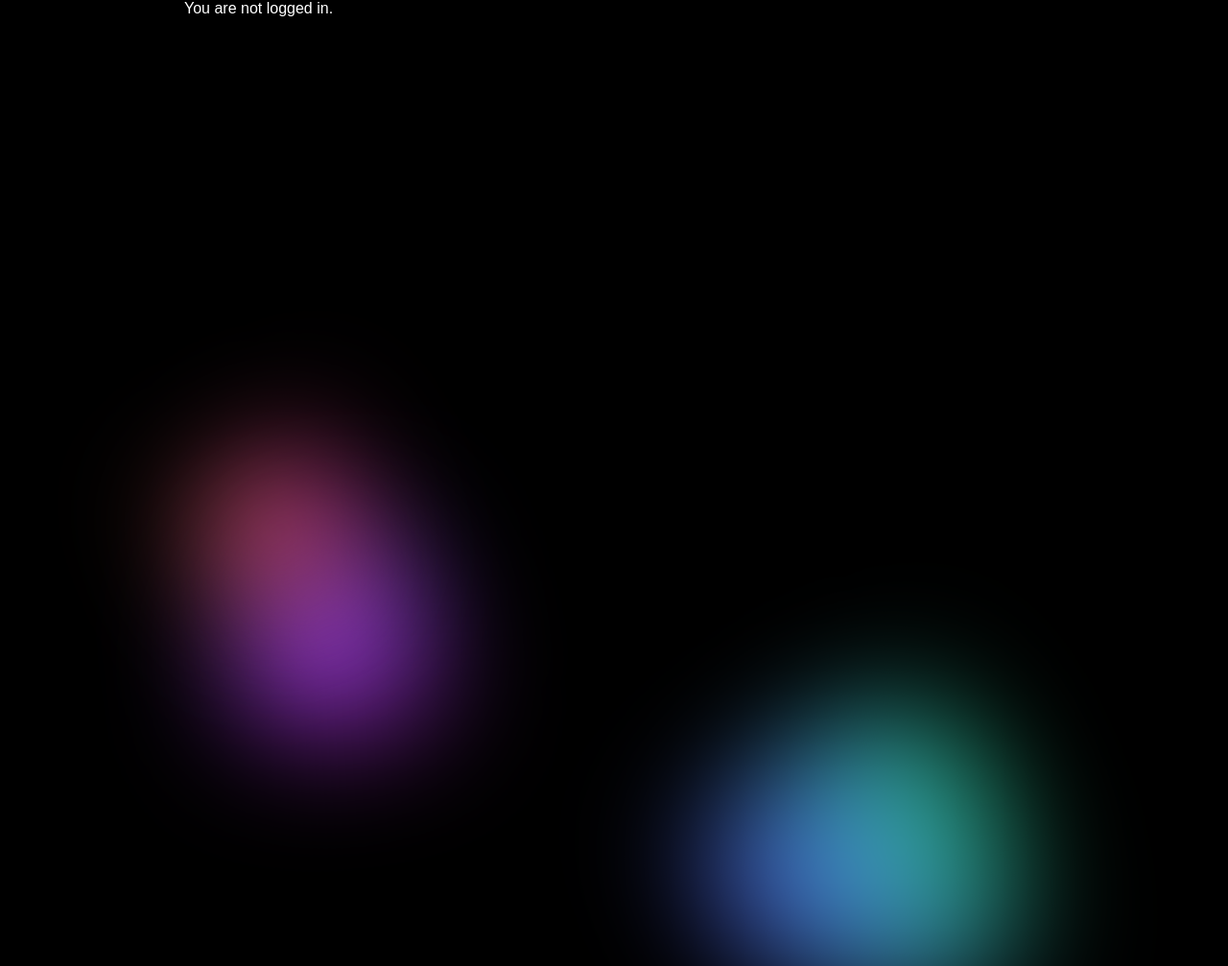
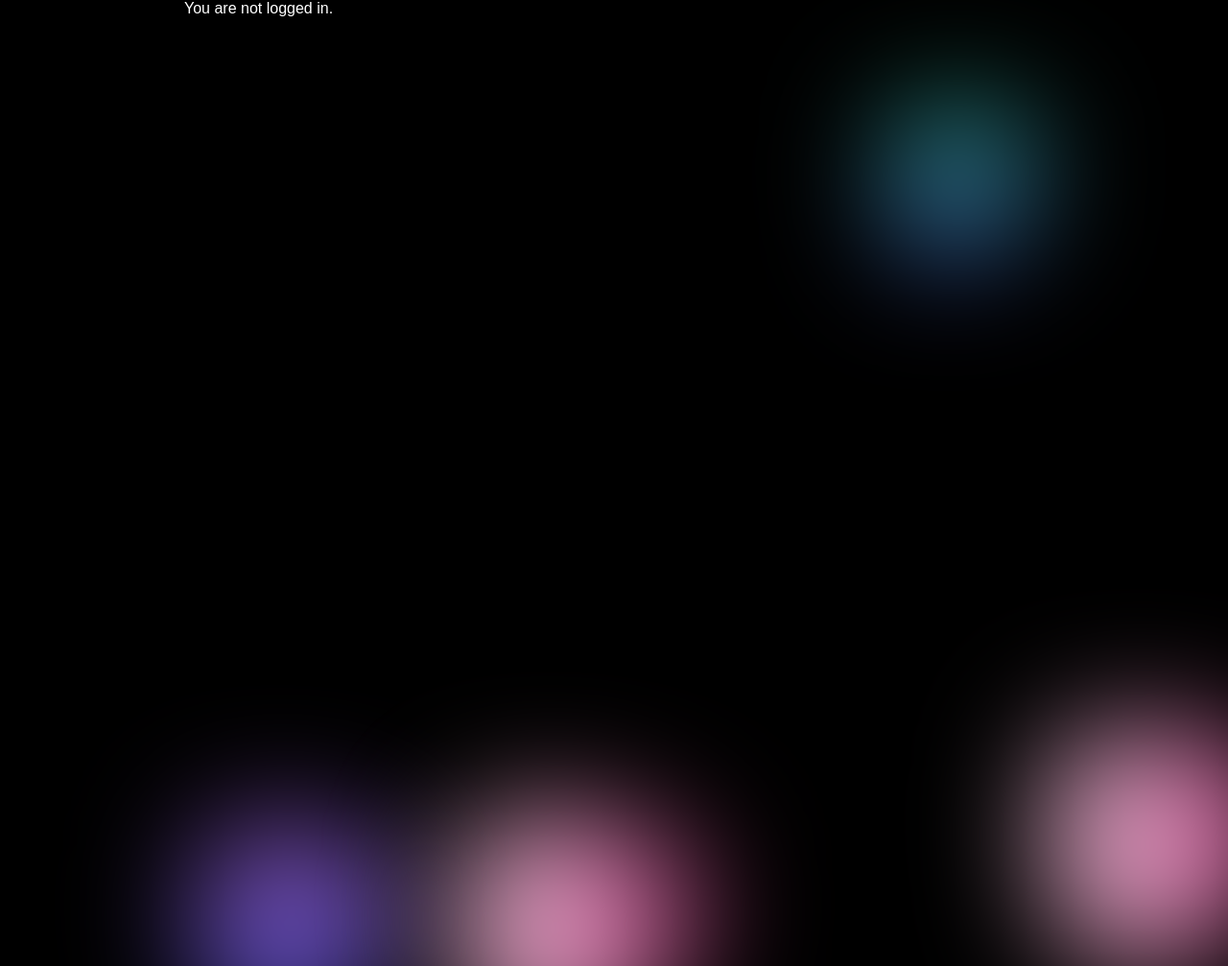
Before and after one commit to Eeritvan/gamestore, a Flask app: page /balance in a window 1280 px wide. Shown: the part 58-1065 px from the top of the page at 96% size. Run offline with Flask 3, Linux system fonts and the light colour scheme.

Commit message:
Updated background with randomization

```diff
--- a/static/inputs.css
+++ b/static/inputs.css
@@ -54,8 +54,6 @@ input[type="checkbox"]:not(.no-style):active + label {
     transform: translateY(0);
 }
 
-
-
 input[type="radio"] {
     display: none;
 }
@@ -104,8 +102,6 @@ input[type="radio"]:checked + .button-positive {
 input[type="radio"]:checked + .button-negative {
     background-color: rgba(255, 0, 0, 0.2);
 }
-
-
 
 .button {
     display: flex;
--- /dev/null
+++ b/static/randomizebg.js
@@ -0,0 +1,23 @@
+window.onload = function() {
+    var animElements = document.querySelectorAll('.anim1, .anim2, .anim3, .anim4, .anim5');
+    var colors = [
+        'linear-gradient(rgba(42, 232, 153, 0.85), rgba(78, 81, 232, 1))',
+        'linear-gradient(to right, #fbd3e9, #bb377d)',
+        'linear-gradient(rgba(187, 108, 233, 0.75), rgb(79, 82, 221))',
+        'linear-gradient(to right, #4b6cb7, #182848)',
+        'linear-gradient(to right, #fbd3e9, #bb377d)'
+    ];
+
+    // Shuffle colors array
+    for (let i = colors.length - 1; i > 0; i--) {
+        let j = Math.floor(Math.random() * (i + 1));
+        [colors[i], colors[j]] = [colors[j], colors[i]];
+    }
+
+    animElements.forEach(function(element, index) {
+        var randomDelay = Math.random() * -60; // random value between -60 and 0
+
+        element.style.animationDelay = randomDelay + 's';
+        element.style.backgroundImage = colors[index];
+    });
+}
--- a/static/visualstyle.css
+++ b/static/visualstyle.css
@@ -35,115 +35,62 @@ a {
     vertical-align: middle;
 }
 
-@keyframes rotate {
-    0% { transform: rotate(0deg); }
-    100% { transform: rotate(360deg); }
+@keyframes move {
+    0% { top: var(--top); left: var(--left); }
+    100% { top: calc(var(--top) + 160%);
+           left: calc(var(--left) - 20%); }
 }
 
-.background1 {
-    --easing: cubic-bezier(0.8, 0.2, 0.2, 0.8);
-
+.anim1, .anim2, .anim3, .anim4, .anim5 {
+    --top: -30%;
     position: fixed;
-    top: 2000%;
-    left: 2000%;
     z-index: 0;
     transform: translate(-50%, -50%);
-
-    width: 300px;
-    height: 300px;
     filter: blur(65px);
-    background-image: linear-gradient(rgba(42, 232, 153, 0.85), rgba(78, 81, 232, 1));
     border-radius: 30% 70% 70% 30% / 30% 30% 70% 70%;
 }
 
-.swing11 {
-    position: fixed;
-    top: 60%;
-    left: 75%;
-    height: 10px;
-    width: 10px;
-    animation: rotate 100s infinite;
+.anim1 {
+    width: 200px;
+    height: 200px;
+    --left: 15%;
+    animation: move 50s infinite alternate;
+    animation-timing-function: cubic-bezier(0.8, 0.2, 0.2, 0.8);
+    background-image: linear-gradient(rgba(42, 232, 153, 0.85), rgba(78, 81, 232, 1));
 }
 
-.swing12 {
-    position: fixed;
-    top: 500%;
-    left: 500%;
-    height: 10px;
-    width: 10px;
-    animation: rotate 50s infinite;
-    animation-timing-function: linear;
+.anim2 {
+    width: 210px;
+    height: 220px;
+    --left: 40%;
+    animation: move 20s infinite;
+    background-image: linear-gradient(to right, #fbd3e9, #bb377d);
 }
 
-.background2 {
-    --easing: cubic-bezier(0.8, 0.2, 0.2, 0.8);
-
-    position: fixed;
-    top: 2000%;
-    left: 2000%;
-    z-index: 0;
-    transform: translate(-50%, -50%);
-
-    width: 200px;
-    height: 200px;
-    filter: blur(65px);
-    background-image: linear-gradient(rgba(210, 42, 232, 0.788), rgb(106, 78, 232));
-    border-radius: 30% 70% 70% 30% / 30% 30% 70% 70%;
+.anim3 {
+    width: 250px;
+    height: 250px;
+    --left: 63%;
+    animation: move 30s infinite alternate;
+    animation-timing-function: cubic-bezier(0.4, 0.7, 0.3, 0.2);
+    background-image: linear-gradient(rgba(187, 108, 233, 0.75), rgb(79, 82, 221));
 }
 
-.swing21 {
-    position: fixed;
-    top: 70%;
-    left: 45%;
-    height: 10px;
-    width: 10px;
-    animation: rotate 50s infinite;
+.anim4 {
+    width: 150px;
+    height: 150px;
+    --left: 85%;
+    animation: move 15s infinite;
+    animation-timing-function: cubic-bezier(0.2, 0.6, 0.6, 0.1);
+    background-image: linear-gradient(to right, #4b6cb7, #182848);
 }
 
-.swing22 {
-    position: fixed;
-    top: 1000%;
-    left: 1000%;
-    height: 10px;
-    width: 10px;
-    animation: rotate 20s infinite;
-    animation-timing-function: linear;
-}
-
-.background3 {
-    --easing: cubic-bezier(0.8, 0.2, 0.2, 0.8);
-
-    position: fixed;
-    top: 2000%;
-    left: 2000%;
-    z-index: 0;
-    transform: translate(-50%, -50%);
-
-    width: 150px;
-    height: 150px;
-    filter: blur(65px);
-    background-image: linear-gradient(rgba(232, 42, 175, 0.85), rgb(232, 114, 78));
-    border-radius: 30% 70% 70% 30% / 30% 30% 70% 70%;
-}
-
-.swing31 {
-    position: fixed;
-    top: 25%;
-    left: 25%;
-    height: 10px;
-    width: 10px;
-    animation: rotate 90s infinite;
-    animation-timing-function: cubic-bezier(0.8, 0.2, 0.2, 0.8);
-}
-
-.swing32 {
-    position: fixed;
-    top: 800%;
-    left: 800%;
-    height: 10px;
-    width: 10px;
-    animation: rotate 40s infinite;
-    animation-timing-function: linear;
+.anim5 {
+    width: 250px;
+    height: 250px;
+    --left: 110%;
+    animation: move 40s infinite alternate;
+    background-image: linear-gradient(to right, #fbd3e9, #bb377d);
 }
 
 .backdrop {
--- a/templates/navbar.html
+++ b/templates/navbar.html
@@ -5,6 +5,7 @@
     <title>{% block title %}{% endblock %}</title>
     <link rel="stylesheet" href="/static/visualstyle.css">
     <link rel="stylesheet" href="https://fonts.googleapis.com/css2?family=Material+Symbols+Rounded:opsz,wght,FILL,GRAD@24,400,0,0" />
+    <script src="/static/randomizebg.js"></script>
   </head>
   <body>
     <nav class="backdrop">
@@ -29,20 +30,20 @@
         </div>
       </div>
     </nav>
-    <div class="swing11">
-      <div class="swing12">
-        <div class="background1"> </div>
-      </div>
+    <div class="anim1">
+      <div class="background1"> </div>
     </div>
-    <div class="swing21">
-      <div class="swing22">
-        <div class="background2"> </div>
-      </div>
+    <div class="anim2">
+      <div class="background1"> </div>
     </div>
-    <div class="swing31">
-      <div class="swing32">
-        <div class="background3"> </div>
-      </div>
+    <div class="anim3">
+      <div class="background1"> </div>
+    </div>
+    <div class="anim4">
+      <div class="background1"> </div>
+    </div>
+    <div class="anim5">
+      <div class="background1"> </div>
     </div>
     {% block content %}{% endblock %}
   </body>
```
